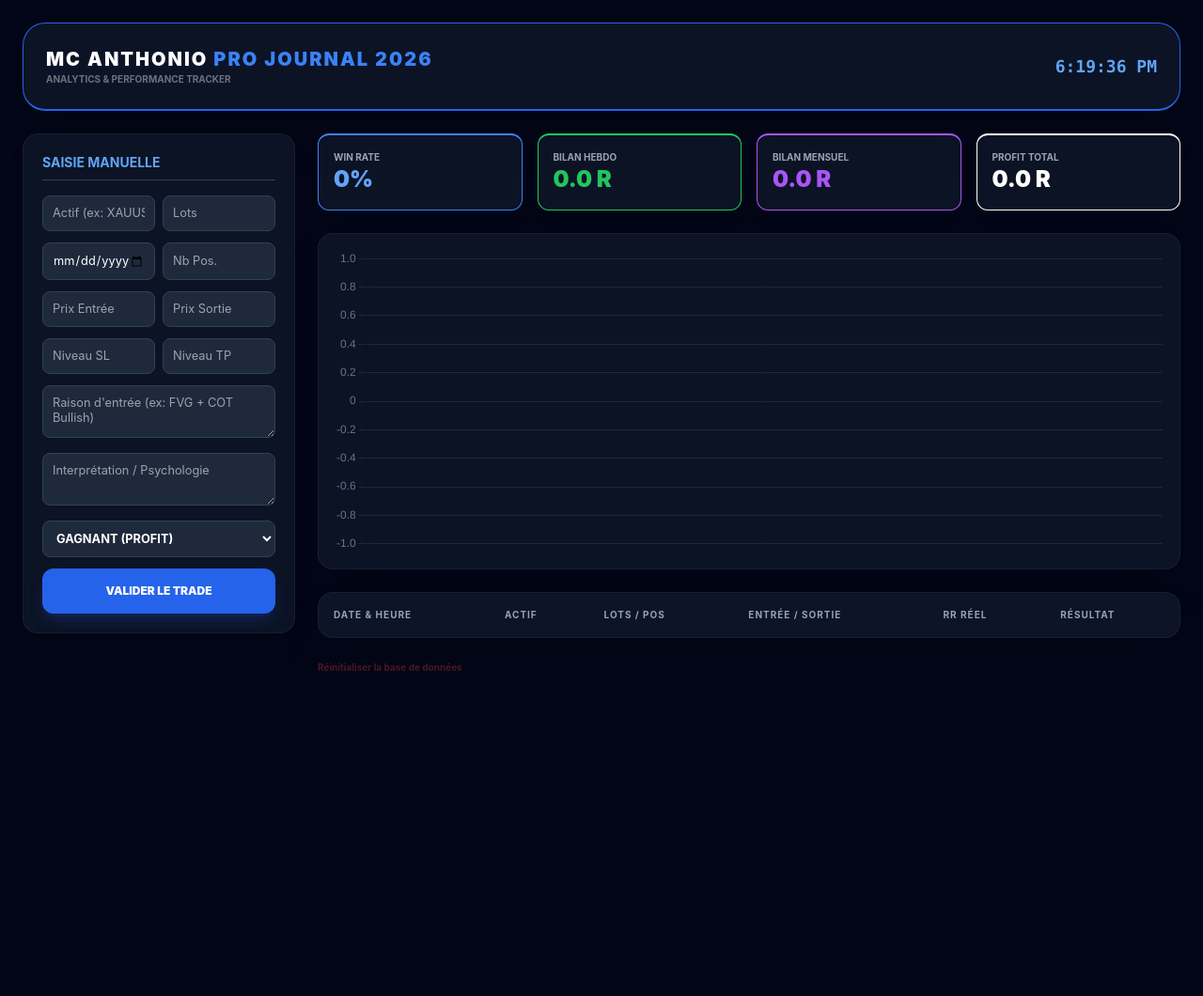
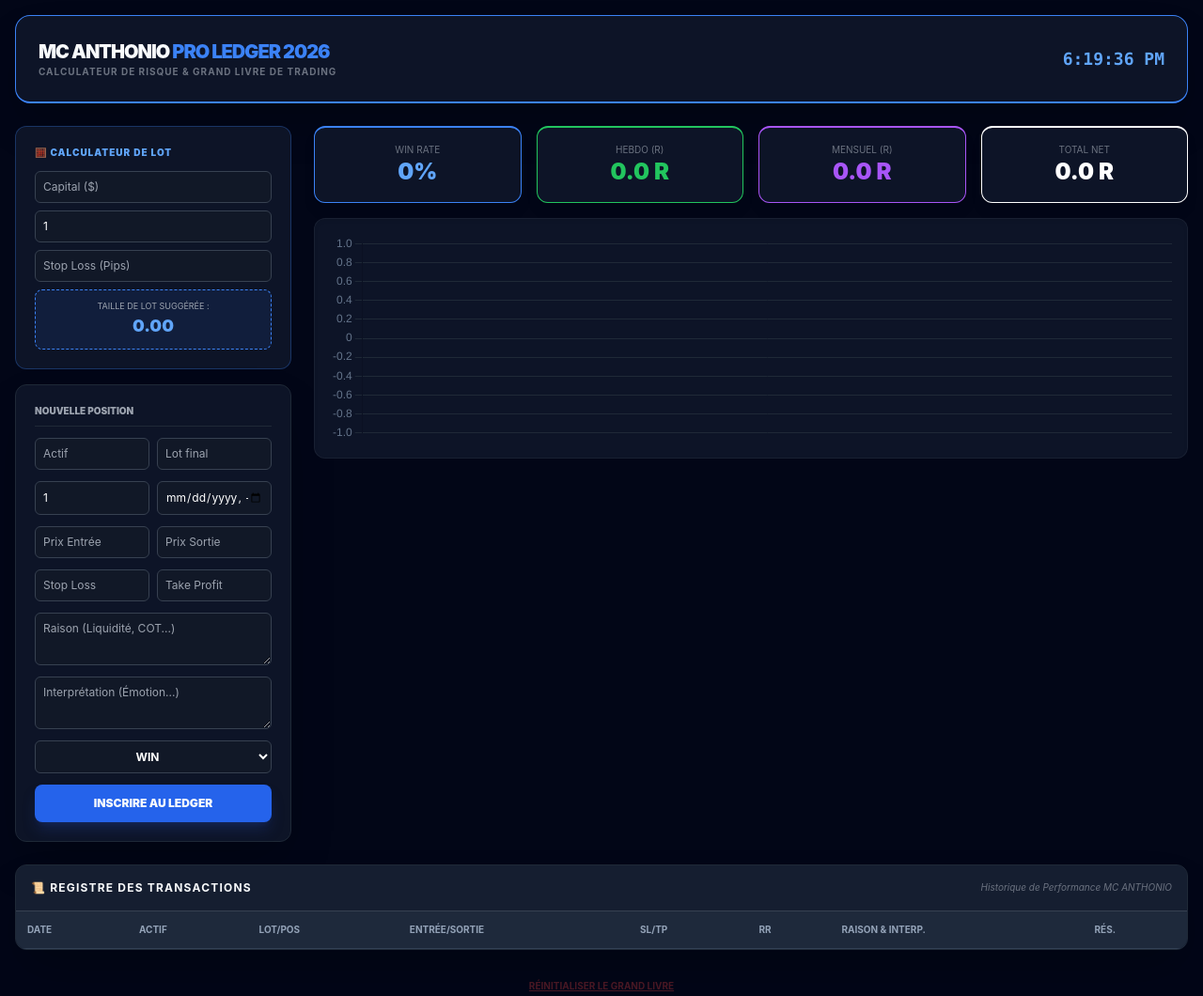
Before and after one commit to rakotomangathony09-boop/Journal-Trading-, a plain HTML site: page index.html in a window 1280 px wide. Shown: the whole page at 94% size. Before the commit the page ends 800 px from the top, so only its background shows below. Drawn offline with nearby package versions, Linux system fonts and the light colour scheme.

Commit message:
Update index.html

```diff
--- a/index.html
+++ b/index.html
@@ -8,178 +8,146 @@
     <script src="https://cdn.jsdelivr.net/npm/chart.js"></script>
     <style>
         body { background-color: #020617; color: #f8fafc; font-family: 'Inter', sans-serif; }
-        .glass { background: rgba(15, 23, 42, 0.8); backdrop-filter: blur(10px); border: 1px solid rgba(255,255,255,0.05); }
-        input, select, textarea { background-color: #1e293b !important; border: 1px solid #334155 !important; color: white !important; font-size: 0.8rem !important; padding: 10px !important; border-radius: 8px !important; }
-        .win { color: #10b981; font-weight: bold; } .loss { color: #ef4444; font-weight: bold; }
-        th { text-transform: uppercase; font-size: 10px; letter-spacing: 1px; color: #94a3b8; padding: 12px; }
+        .glass { background: rgba(15, 23, 42, 0.9); backdrop-filter: blur(12px); border: 1px solid rgba(255,255,255,0.05); }
+        input, select, textarea { background-color: #111827 !important; border: 1px solid #374151 !important; color: white !important; border-radius: 6px !important; padding: 8px !important; width: 100%; }
+        .win-row { border-left: 4px solid #10b981; background: rgba(16, 185, 129, 0.05); }
+        .loss-row { border-left: 4px solid #ef4444; background: rgba(239, 68, 68, 0.05); }
+        th { background: #1e293b; color: #94a3b8; text-transform: uppercase; font-size: 10px; padding: 12px; border-bottom: 1px solid #334155; }
+        td { padding: 12px; font-size: 11px; border-bottom: 1px solid #1e293b; }
+        .calc-box { background: rgba(59, 130, 246, 0.1); border: 1px dashed #3b82f6; border-radius: 8px; padding: 10px; }
     </style>
 </head>
-<body class="p-2 md:p-6">
+<body class="p-4">
 
-    <header class="flex flex-col md:flex-row justify-between items-center mb-6 glass p-6 rounded-3xl border-b-2 border-blue-600 shadow-2xl">
-        <div class="text-center md:text-left">
-            <h1 class="text-xl font-black uppercase tracking-widest text-white">MC ANTHONIO <span class="text-blue-500">PRO JOURNAL 2026</span></h1>
-            <p class="text-[10px] text-gray-500 font-bold">ANALYTICS & PERFORMANCE TRACKER</p>
+    <header class="max-w-7xl mx-auto mb-6 glass p-6 rounded-2xl flex justify-between items-center border-b-2 border-blue-500 shadow-2xl">
+        <div>
+            <h1 class="text-xl font-black tracking-tighter uppercase">MC ANTHONIO <span class="text-blue-500">PRO LEDGER 2026</span></h1>
+            <p class="text-[10px] text-gray-500 font-bold uppercase tracking-widest text-blue-400">Calculateur de Risque & Grand Livre de Trading</p>
         </div>
-        <div id="clock" class="text-lg font-mono font-bold text-blue-400">00:00:00</div>
+        <div id="clock" class="text-lg font-mono font-bold text-blue-400 hidden md:block">00:00:00</div>
     </header>
 
-    <div class="grid grid-cols-1 lg:grid-cols-4 gap-6">
+    <main class="max-w-7xl mx-auto space-y-6">
 
-        <section class="lg:col-span-1 space-y-4">
-            <div class="glass p-5 rounded-2xl shadow-xl">
-                <h2 class="text-sm font-bold mb-4 border-b border-gray-700 pb-2 uppercase text-blue-400">Saisie Manuelle</h2>
-                <form id="fullTradeForm" class="space-y-3 text-xs">
-                    <div class="grid grid-cols-2 gap-2">
-                        <input type="text" id="asset" placeholder="Actif (ex: XAUUSD)" class="w-full" required>
-                        <input type="number" step="0.01" id="lot" placeholder="Lots" class="w-full" required>
+        <div class="grid grid-cols-1 lg:grid-cols-4 gap-6">
+
+            <div class="lg:col-span-1 space-y-4">
+                <div class="glass p-5 rounded-xl border border-blue-500/30">
+                    <h2 class="text-[10px] font-black uppercase text-blue-400 mb-3 tracking-widest">🧮 Calculateur de Lot</h2>
+                    <div class="space-y-2">
+                        <input type="number" id="calcCap" placeholder="Capital ($)" class="text-xs">
+                        <input type="number" id="calcRisk" placeholder="Risque (%)" value="1" class="text-xs">
+                        <input type="number" id="calcPips" placeholder="Stop Loss (Pips)" class="text-xs">
+                        <div class="calc-box text-center">
+                            <p class="text-[9px] uppercase text-gray-400">Taille de lot suggérée :</p>
+                            <p id="suggestedLot" class="text-lg font-black text-blue-400">0.00</p>
+                        </div>
                     </div>
-                    <div class="grid grid-cols-2 gap-2">
-                        <input type="datetime-local" id="tradeTime" class="w-full" required>
-                        <input type="number" id="positions" placeholder="Nb Pos." class="w-full" required>
-                    </div>
-                    <div class="grid grid-cols-2 gap-2">
-                        <input type="number" step="0.00001" id="entry" placeholder="Prix Entrée" class="w-full" required>
-                        <input type="number" step="0.00001" id="exit" placeholder="Prix Sortie" class="w-full" required>
-                    </div>
-                    <div class="grid grid-cols-2 gap-2">
-                        <input type="number" step="0.00001" id="sl" placeholder="Niveau SL" class="w-full" required>
-                        <input type="number" step="0.00001" id="tp" placeholder="Niveau TP" class="w-full" required>
-                    </div>
-                    <textarea id="reason" placeholder="Raison d'entrée (ex: FVG + COT Bullish)" class="w-full h-14 outline-none"></textarea>
-                    <textarea id="interpretation" placeholder="Interprétation / Psychologie" class="w-full h-14 outline-none"></textarea>
+                </div>
 
-                    <select id="outcome" class="w-full font-bold uppercase cursor-pointer">
-                        <option value="WIN">Gagnant (PROFIT)</option>
-                        <option value="LOSS">Perdant (LOSS)</option>
-                    </select>
-
-                    <button type="submit" class="w-full bg-blue-600 hover:bg-blue-500 py-4 rounded-xl font-black uppercase transition-all shadow-lg shadow-blue-900/40">Valider le Trade</button>
-                </form>
-            </div>
-        </section>
-
-        <section class="lg:col-span-3 space-y-6">
-            <div class="grid grid-cols-2 md:grid-cols-4 gap-4">
-                <div class="glass p-4 rounded-xl border-t-2 border-blue-500 shadow-lg">
-                    <p class="text-[10px] text-gray-400 uppercase font-bold">Win Rate</p>
-                    <p id="winRate" class="text-2xl font-black text-blue-400">0%</p>
-                </div>
-                <div class="glass p-4 rounded-xl border-t-2 border-green-500 shadow-lg">
-                    <p class="text-[10px] text-gray-400 uppercase font-bold">Bilan Hebdo</p>
-                    <p id="weeklyBilan" class="text-2xl font-black text-green-500">0 R</p>
-                </div>
-                <div class="glass p-4 rounded-xl border-t-2 border-purple-500 shadow-lg">
-                    <p class="text-[10px] text-gray-400 uppercase font-bold">Bilan Mensuel</p>
-                    <p id="monthlyBilan" class="text-2xl font-black text-purple-500">0 R</p>
-                </div>
-                <div class="glass p-4 rounded-xl border-t-2 border-white shadow-lg">
-                    <p class="text-[10px] text-gray-400 uppercase font-bold">Profit Total</p>
-                    <p id="netProfit" class="text-2xl font-black text-white">0 R</p>
+                <div class="glass p-5 rounded-xl shadow-2xl border border-gray-800">
+                    <h2 class="text-[10px] font-black uppercase text-gray-400 mb-3 border-b border-gray-800 pb-2">Nouvelle Position</h2>
+                    <form id="ledgerForm" class="flex flex-col gap-3 text-xs">
+                        <div class="grid grid-cols-2 gap-2">
+                            <input type="text" id="asset" placeholder="Actif" required>
+                            <input type="number" step="0.01" id="lot" placeholder="Lot final" required>
+                        </div>
+                        <div class="grid grid-cols-2 gap-2">
+                            <input type="number" id="posCount" placeholder="Nb Pos." value="1" required>
+                            <input type="datetime-local" id="date" required>
+                        </div>
+                        <div class="grid grid-cols-2 gap-2">
+                            <input type="number" step="0.00001" id="entry" placeholder="Prix Entrée" required>
+                            <input type="number" step="0.00001" id="exit" placeholder="Prix Sortie" required>
+                        </div>
+                        <div class="grid grid-cols-2 gap-2">
+                            <input type="number" step="0.00001" id="sl" placeholder="Stop Loss" required>
+                            <input type="number" step="0.00001" id="tp" placeholder="Take Profit" required>
+                        </div>
+                        <textarea id="reason" placeholder="Raison (Liquidité, COT...)" class="h-14"></textarea>
+                        <textarea id="interp" placeholder="Interprétation (Émotion...)" class="h-14"></textarea>
+                        <select id="outcome" class="font-bold uppercase text-center"><option value="WIN">WIN</option><option value="LOSS">LOSS</option></select>
+                        <button type="submit" class="bg-blue-600 hover:bg-blue-500 py-3 rounded-lg font-black uppercase shadow-lg shadow-blue-900/40">Inscrire au Ledger</button>
+                    </form>
                 </div>
             </div>
 
-            <div class="glass p-4 rounded-2xl shadow-2xl"><canvas id="mainChart" height="110"></canvas></div>
+            <div class="lg:col-span-3 space-y-4">
+                <div class="grid grid-cols-2 md:grid-cols-4 gap-4 text-center">
+                    <div class="glass p-4 rounded-xl border-t-2 border-blue-500 shadow-lg"><p class="text-[10px] text-gray-500 uppercase">Win Rate</p><p id="wr" class="text-2xl font-black text-blue-400">0%</p></div>
+                    <div class="glass p-4 rounded-xl border-t-2 border-green-500 shadow-lg"><p class="text-[10px] text-gray-500 uppercase">Hebdo (R)</p><p id="hebdo" class="text-2xl font-black text-green-500">0 R</p></div>
+                    <div class="glass p-4 rounded-xl border-t-2 border-purple-500 shadow-lg"><p class="text-[10px] text-gray-500 uppercase">Mensuel (R)</p><p id="mensuel" class="text-2xl font-black text-purple-500">0 R</p></div>
+                    <div class="glass p-4 rounded-xl border-t-2 border-white shadow-lg"><p class="text-[10px] text-gray-500 uppercase">Total Net</p><p id="total" class="text-2xl font-black text-white">0 R</p></div>
+                </div>
+                <div class="glass p-4 rounded-xl h-64 shadow-inner"><canvas id="equityChart"></canvas></div>
+            </div>
+        </div>
 
-            <div class="glass rounded-2xl overflow-x-auto shadow-2xl">
-                <table class="w-full text-[11px] text-left">
-                    <thead class="bg-slate-900/50">
-                        <tr>
-                            <th class="p-4">Date & Heure</th>
-                            <th class="p-4">Actif</th>
-                            <th class="p-4">Lots / Pos</th>
-                            <th class="p-4">Entrée / Sortie</th>
-                            <th class="p-4">RR Réel</th>
-                            <th class="p-4">Résultat</th>
-                        </tr>
-                    </thead>
-                    <tbody id="historyBody" class="divide-y divide-gray-800"></tbody>
+        <div class="glass rounded-xl shadow-2xl overflow-hidden border border-gray-800">
+            <div class="bg-slate-800/50 p-4 border-b border-gray-700 flex justify-between items-center">
+                <h3 class="font-bold text-xs uppercase tracking-widest">📜 Registre des Transactions</h3>
+                <span class="text-[10px] text-gray-500 italic">Historique de Performance MC ANTHONIO</span>
+            </div>
+            <div class="overflow-x-auto">
+                <table class="w-full text-left">
+                    <thead><tr><th>Date</th><th>Actif</th><th>Lot/Pos</th><th>Entrée/Sortie</th><th>SL/TP</th><th>RR</th><th>Raison & Interp.</th><th>RÉS.</th></tr></thead>
+                    <tbody id="ledgerBody"></tbody>
                 </table>
             </div>
-            <button onclick="if(confirm('Tout effacer ?')){localStorage.clear(); location.reload();}" class="text-[10px] text-red-500 font-bold opacity-30 hover:opacity-100 transition">Réinitialiser la base de données</button>
-        </section>
-    </div>
+        </div>
+
+        <div class="text-center pb-10 opacity-30 hover:opacity-100 transition"><button onclick="if(confirm('Tout effacer ?')){localStorage.clear(); location.reload();}" class="text-[10px] text-red-500 font-bold underline">RÉINITIALISER LE GRAND LIVRE</button></div>
+    </main>
 
     <script>
         setInterval(() => { document.getElementById('clock').innerText = new Date().toLocaleTimeString(); }, 1000);
-        let database = JSON.parse(localStorage.getItem('mcanthonio_final_db')) || [];
+        let db = JSON.parse(localStorage.getItem('mcanthonio_ledger_v3')) || [];
 
-        document.getElementById('fullTradeForm').addEventListener('submit', (e) => {
+        // CALCULATRICE DE LOT LOGIQUE
+        const cCap = document.getElementById('calcCap'), cRisk = document.getElementById('calcRisk'), cPips = document.getElementById('calcPips'), sLot = document.getElementById('suggestedLot');
+        function computeLot() {
+            const cap = parseFloat(cCap.value), risk = parseFloat(cRisk.value), pips = parseFloat(cPips.value);
+            if(cap && risk && pips) {
+                const amount = cap * (risk / 100);
+                const res = (amount / (pips * 10)).toFixed(2); // Standard lot calculation (1 pip = $10 for 1 lot)
+                sLot.innerText = res;
+            }
+        }
+        [cCap, cRisk, cPips].forEach(el => el.addEventListener('input', computeLot));
+
+        document.getElementById('ledgerForm').addEventListener('submit', (e) => {
             e.preventDefault();
-            const entry = parseFloat(document.getElementById('entry').value);
-            const exit = parseFloat(document.getElementById('exit').value);
-            const sl = parseFloat(document.getElementById('sl').value);
-
-            const risk = Math.abs(entry - sl);
-            const reward = Math.abs(entry - exit);
-            const rrReal = risk !== 0 ? (reward / risk).toFixed(2) : 0;
-
-            const newTrade = {
-                time: document.getElementById('tradeTime').value,
-                asset: document.getElementById('asset').value,
-                lot: document.getElementById('lot').value,
-                pos: document.getElementById('positions').value,
-                entry, exit, sl,
-                tp: document.getElementById('tp').value,
-                reason: document.getElementById('reason').value,
-                interp: document.getElementById('interpretation').value,
-                rr: rrReal,
-                outcome: document.getElementById('outcome').value,
-                timestamp: new Date(document.getElementById('tradeTime').value).getTime()
+            const entry = parseFloat(document.getElementById('entry').value), exit = parseFloat(document.getElementById('exit').value), sl = parseFloat(document.getElementById('sl').value);
+            const risk = Math.abs(entry - sl), reward = Math.abs(entry - exit);
+            const rr = risk !== 0 ? (reward / risk).toFixed(2) : 0;
+            const trade = {
+                id: Date.now(), asset: document.getElementById('asset').value, lot: document.getElementById('lot').value, pos: document.getElementById('posCount').value,
+                date: document.getElementById('date').value, entry, exit, sl, tp: document.getElementById('tp').value,
+                reason: document.getElementById('reason').value, interp: document.getElementById('interp').value, rr, outcome: document.getElementById('outcome').value, ts: new Date(document.getElementById('date').value).getTime()
             };
-
-            database.push(newTrade);
-            localStorage.setItem('mcanthonio_final_db', JSON.stringify(database));
-            location.reload();
+            db.push(trade); localStorage.setItem('mcanthonio_ledger_v3', JSON.stringify(db)); location.reload();
         });
 
-        function updateUI() {
-            const body = document.getElementById('historyBody');
-            let totalR = 0, weeklyR = 0, monthlyR = 0;
-            const now = new Date().getTime();
-            const weekAgo = now - (7 * 24 * 60 * 60 * 1000);
-            const monthAgo = now - (30 * 24 * 60 * 60 * 1000);
-
-            database.sort((a,b) => b.timestamp - a.timestamp).forEach(t => {
-                const tr = document.createElement('tr');
-                tr.className = "hover:bg-blue-500/5 transition";
-                const profitUnits = t.outcome === 'WIN' ? parseFloat(t.rr) : -1;
-
-                totalR += profitUnits;
-                if(t.timestamp > weekAgo) weeklyR += profitUnits;
-                if(t.timestamp > monthAgo) monthlyR += profitUnits;
-
-                tr.innerHTML = `
-                    <td class="p-4 text-gray-500">${t.time.replace('T', ' ')}</td>
-                    <td class="p-4 font-bold text-white">${t.asset}</td>
-                    <td class="p-4 text-gray-400">${t.lot} Lot / ${t.pos} Pos</td>
-                    <td class="p-4 font-mono text-blue-400">${t.entry} → ${t.exit}</td>
-                    <td class="p-4 font-bold">${t.rr}:1</td>
-                    <td class="p-4 ${t.outcome === 'WIN' ? 'win' : 'loss'}">${t.outcome}</td>
-                `;
-                body.appendChild(tr);
+        function render() {
+            const body = document.getElementById('ledgerBody');
+            let tR = 0, hR = 0, mR = 0, now = Date.now();
+            db.sort((a,b) => b.ts - a.ts).forEach(t => {
+                const profit = t.outcome === 'WIN' ? parseFloat(t.rr) : -1;
+                tR += profit; if(t.ts > now - (7*24*3600*1000)) hR += profit; if(t.ts > now - (30*24*3600*1000)) mR += profit;
+                const row = document.createElement('tr'); row.className = t.outcome === 'WIN' ? 'win-row' : 'loss-row';
+                row.innerHTML = `<td class="text-gray-500 font-mono">${t.date.replace('T',' ')}</td><td class="font-black">${t.asset}</td><td>${t.lot} / ${t.pos}</td><td class="text-blue-400">${t.entry} → ${t.exit}</td><td class="text-gray-500 text-[9px]">${t.sl} / ${t.tp}</td><td class="font-bold">${t.rr}:1</td><td class="max-w-xs text-[10px]"><span class="text-blue-300">R:</span> ${t.reason} <br> <span class="text-gray-500 italic">I:</span> ${t.interp}</td><td class="font-black ${t.outcome==='WIN'?'text-green-500':'text-red-500'}">${t.outcome}</td>`;
+                body.appendChild(row);
             });
-
-            document.getElementById('netProfit').innerText = totalR.toFixed(1) + " R";
-            document.getElementById('weeklyBilan').innerText = weeklyR.toFixed(1) + " R";
-            document.getElementById('monthlyBilan').innerText = monthlyR.toFixed(1) + " R";
-            const wins = database.filter(t => t.outcome === 'WIN').length;
-            document.getElementById('winRate').innerText = database.length > 0 ? ((wins/database.length)*100).toFixed(0) + "%" : "0%";
-
-            let chartPoints = [0], labels = ["START"], running = 0;
-            database.reverse().forEach((t, i) => {
-                running += (t.outcome === 'WIN' ? parseFloat(t.rr) : -1);
-                chartPoints.push(running);
-                labels.push(i+1);
-            });
-
-            new Chart(document.getElementById('mainChart'), {
-                type: 'line',
-                data: { labels, datasets: [{ label: 'Performance (R)', data: chartPoints, borderColor: '#3b82f6', backgroundColor: 'rgba(59, 130, 246, 0.1)', fill: true, tension: 0.3, borderWidth: 3, pointRadius: 0 }] },
-                options: { plugins: { legend: { display: false } }, scales: { x: { display: false }, y: { grid: { color: '#1e293b' }, ticks: { color: '#64748b' } } } }
-            });
+            document.getElementById('total').innerText = tR.toFixed(1) + " R";
+            document.getElementById('hebdo').innerText = hR.toFixed(1) + " R";
+            document.getElementById('mensuel').innerText = mR.toFixed(1) + " R";
+            const w = db.filter(x => x.outcome === 'WIN').length;
+            document.getElementById('wr').innerText = db.length > 0 ? ((w/db.length)*100).toFixed(0) + "%" : "0%";
+            let cp = [0], lbl = ["0"], run = 0;
+            db.reverse().forEach((t, i) => { run += (t.outcome === 'WIN' ? parseFloat(t.rr) : -1); cp.push(run); lbl.push(i+1); });
+            new Chart(document.getElementById('equityChart'), { type: 'line', data: { labels: lbl, datasets: [{ data: cp, borderColor: '#3b82f6', backgroundColor: 'rgba(59, 130, 246, 0.05)', fill: true, tension: 0.3, borderWidth: 3, pointRadius: 0 }] }, options: { maintainAspectRatio: false, plugins: { legend: { display: false } }, scales: { x: { display: false }, y: { grid: { color: '#1f2937' }, ticks: { color: '#64748b' } } } } });
         }
-        updateUI();
+        render();
     </script>
 </body>
-        </html>
+    </html>
```
